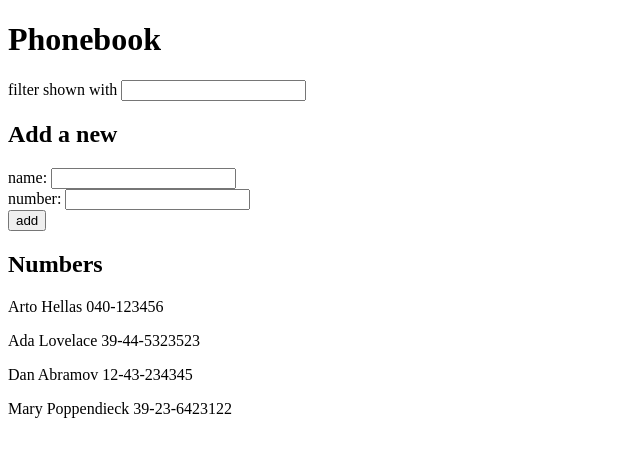
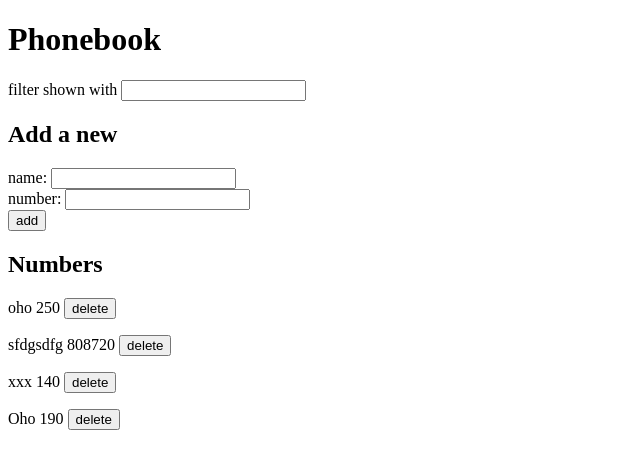
Before and after one commit to ryvb/Fullstack_Open, a React (Vite) app in the folder part2/phonebook/: page / in a window 1280 px wide. Shown: the top 468 px of the page, without its empty margins (0-640 px from the left). Built offline with nearby package versions, Linux system fonts and the light colour scheme; data requests are answered from the project's data file.

Commit message:
2.12 - 2.15

```diff
--- a/part2/phonebook/db.json
+++ b/part2/phonebook/db.json
@@ -1,24 +1,24 @@
 {
-    "persons":[
+  "persons": [
     {
-        "name": "Arto Hellas",
-        "number": "040-123456",
-        "id": 1
+      "name": "oho",
+      "number": "250",
+      "id": "dcff"
     },
     {
-        "name": "Ada Lovelace",
-        "number": "39-44-5323523",
-        "id": 2
+      "id": "a956",
+      "name": "sfdgsdfg",
+      "number": "808720"
     },
     {
-        "name": "Dan Abramov",
-        "number": "12-43-234345",
-        "id": 3
+      "id": "d8e7",
+      "name": "xxx",
+      "number": "140"
     },
     {
-        "name": "Mary Poppendieck",
-        "number": "39-23-6423122",
-        "id": 4
+      "id": "0371",
+      "name": "Oho",
+      "number": "190"
     }
   ]
 }
--- a/part2/phonebook/src/App.jsx
+++ b/part2/phonebook/src/App.jsx
@@ -1,11 +1,12 @@
 import { useState, useEffect } from 'react'
 import axios from 'axios'
+import personService from './services/persons'
 
-const Nums = ( {persons} ) => {
+const Nums = ( {persons, del} ) => {
   return (
     <div>
-      {persons.map(persons => <p key={persons.name}>
-        {persons.name} {persons.number}
+      {persons.map(person => <p key={person.name}>
+        {person.name} {person.number} <button onClick={() => del(person.id)}>delete</button>
       </p>)}
     </div>
   )
@@ -37,13 +38,11 @@ const App = () => {
   const [filteredPersons, setFilteredPersons] = useState(persons)
 
   useEffect(() => {
-    console.log('effect')
-    axios
-      .get('http://localhost:3001/persons')
-      .then(response => {
-        console.log('promise fulfilled')
-        setPersons(response.data)
-        setFilteredPersons(response.data)
+    personService
+      .getAll()
+      .then(initalPersons => {
+        setPersons(initalPersons)
+        setFilteredPersons(initalPersons)
       })
   }, [])
 
@@ -57,14 +56,42 @@ const App = () => {
     const included = persons.some(person => person.name === personObject.name)
 
     if (included) {
-      alert(`${newName} is already added to phonebook`)
+      if (window.confirm(`${personObject.name} is already added to phonebook, replace the old number with a new one?`)) {
+        const updateNum = persons.filter(person => person.name === personObject.name)
+
+        personService
+          .update(updateNum[0].id, personObject)
+          .then(returnedPerson => {
+            console.log(returnedPerson)
+            setPersons(persons.map(person => person.id !== updateNum[0].id ? person : returnedPerson))
+            setFilteredPersons(persons.map(person => person.id !== updateNum[0].id ? person : returnedPerson))
+          })
+      }
+
     } else {
-      setPersons(persons.concat(personObject))
-      setFilteredPersons(filteredPersons.concat(personObject))
+      personService
+        .create(personObject)
+        .then(returnedPerson => {
+          setPersons(persons.concat(returnedPerson))
+          setFilteredPersons(filteredPersons.concat(returnedPerson))
+          setNewName('')
+          setNewNumber('')
+        })
+
+      }
+  }
+
+  const del = (id) =>{
+    const delPerson = persons.find(person => person.id === id)
+
+    if (window.confirm(`Delete ${delPerson.name} ?`)) {
+      const updatedPerson = persons.filter(person => person.id !== id)
+
+      personService
+        .delName(id)
+      setPersons(updatedPerson)
+      setFilteredPersons(updatedPerson)
     }
-
-    setNewName('')
-    setNewNumber('')
   }
 
   const handleNameChange = (event) => {
@@ -80,11 +107,7 @@ const App = () => {
 
     const filteredItems = persons.filter((person => person.name.toLowerCase().includes(searchTerm.toLowerCase())))
     setFilteredPersons(filteredItems)
-
   }
-
-  console.log(persons)
-  console.log(filteredPersons)
 
   return (
     <div>
@@ -95,7 +118,7 @@ const App = () => {
       <PersonForm addName={addName} newName={newName} handleNameChange={handleNameChange} newNumber={newNumber} handleNumberChange={handleNumberChange}/>
 
       <h2>Numbers</h2>
-      <Nums persons={filteredPersons}/>
+      <Nums persons={filteredPersons} del={del}/>
     </div>
   )
 }
@@ -103,10 +126,9 @@ const App = () => {
 export default App
 
 /*
-  const [persons, setPersons] = useState([
-    { name: 'Arto Hellas', number: '040-123456', id: 1 },
-    { name: 'Ada Lovelace', number: '39-44-5323523', id: 2 },
-    { name: 'Dan Abramov', number: '12-43-234345', id: 3 },
-    { name: 'Mary Poppendieck', number: '39-23-6423122', id: 4 }
-  ])
+          .then(returnedPerson => {
+            setPersons(persons.map(person => person.id !== updateNum[0].id ? person : returnedPerson))
+            setFilteredPersons(persons)
+          })
+
 */
--- /dev/null
+++ b/part2/phonebook/src/services/persons.js
@@ -0,0 +1,26 @@
+import axios from 'axios'
+const baseUrl = 'http://localhost:3001/persons'
+
+const getAll = () => {
+    const request = axios.get(baseUrl)
+    return request.then(response => response.data)
+}
+
+const create = (newObject) => {
+    const request = axios.post(baseUrl, newObject)
+    return request.then(response => response.data)
+}
+
+const update = (id, newObject) => {
+    console.log(`${baseUrl}/${id}`)
+    const request = axios.put(`${baseUrl}/${id}`, newObject)
+    console.log(request)
+    return request.then(response => response.data)
+}
+
+const delName = (id) => {
+    const request = axios.delete(`${baseUrl}/${id}`)
+    return request.then(response => response.data)
+}
+
+export default { getAll, create, update, delName }
```
Lines whose indentation alone changed are shown as unchanged.
